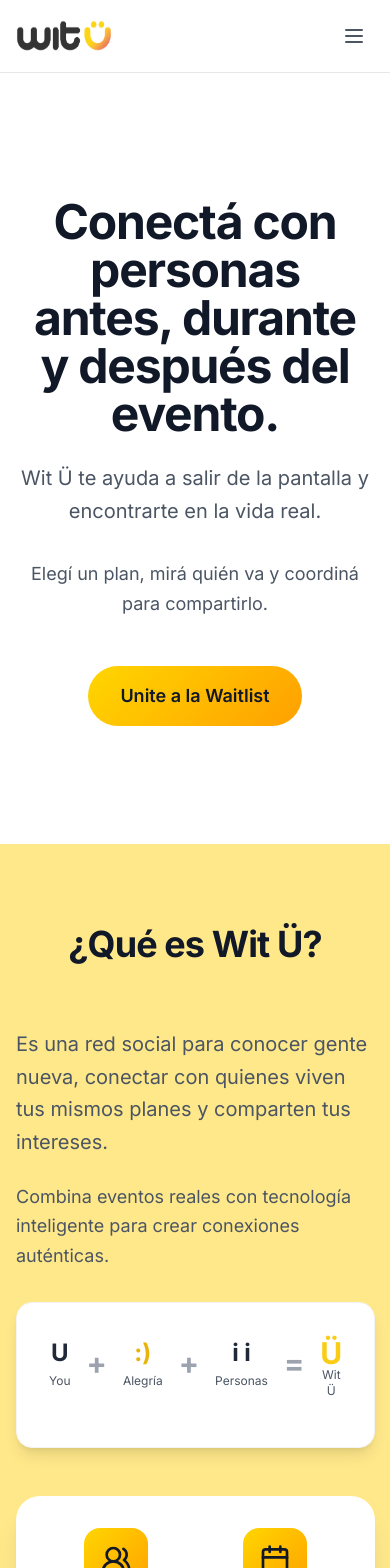
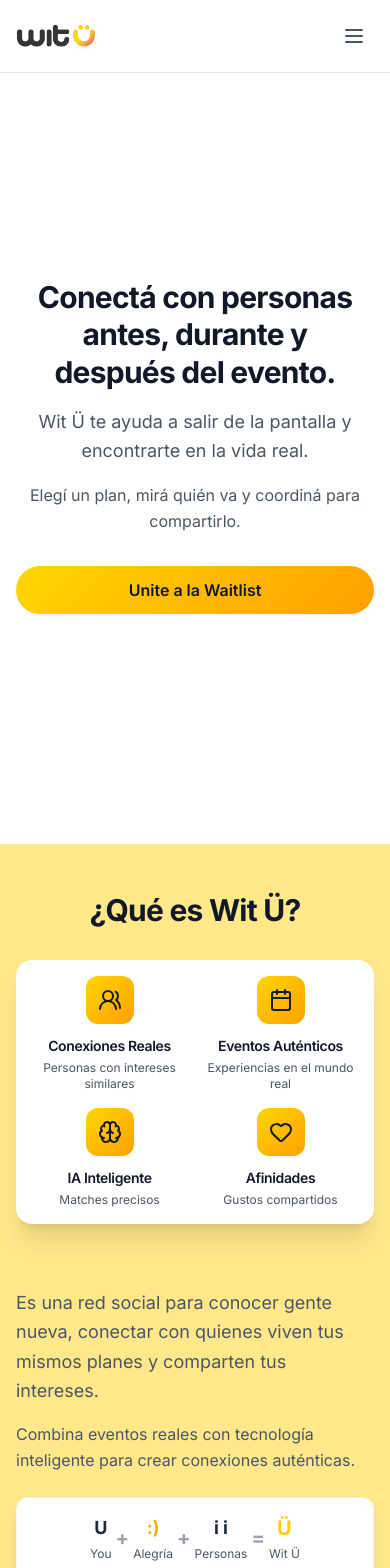
Before and after one commit to JuliLaterza/WitU_Landing, a Next.js app: page / in a window 390 px wide. Shown: the top 1568 px of the page. Built offline with nearby package versions, Linux system fonts and the light colour scheme.

Commit message:
fix mobile

```diff
--- a/src/app/globals.css
+++ b/src/app/globals.css
@@ -63,11 +63,18 @@
   * {
     @apply border-border;
   }
+
+  html {
+    overflow-x: hidden;
+  }
+
   body {
     @apply bg-background text-foreground;
     font-family: 'Inter', -apple-system, BlinkMacSystemFont, 'Segoe UI', 'Roboto', 'Oxygen', 'Ubuntu', 'Cantarell', sans-serif;
     -webkit-font-smoothing: antialiased;
     -moz-osx-font-smoothing: grayscale;
+    overflow-x: hidden;
+    width: 100%;
   }
 
   /* Mejoras específicas para Inter */
--- a/src/app/page.tsx
+++ b/src/app/page.tsx
@@ -76,45 +76,45 @@
   };
 
   return (
-    <div className="min-h-screen bg-white">
+    <div className="min-h-screen bg-white overflow-x-hidden w-full">
       {/* Header con navegación centrada */}
-      <header className="fixed top-0 left-0 right-0 z-50 bg-white/90 backdrop-blur-sm border-b border-gray-200">
-        <div className="container mx-auto px-4 py-4">
-          <nav className="flex items-center justify-between">
+      <header className="fixed top-0 left-0 right-0 z-50 bg-white/90 backdrop-blur-sm border-b border-gray-200 overflow-hidden">
+        <div className="container mx-auto px-4 py-4 w-full">
+          <nav className="flex items-center justify-between w-full">
             {/* Logo */}
-            <div className="flex items-center space-x-2">
+            <div className="flex items-center space-x-2 flex-shrink-0">
               <Image
                 src="/assets/images/logo_witu.png"
                 alt="Wit Ü Logo"
                 width={96}
                 height={32}
-                className="w-24 h-8"
+                className="w-20 sm:w-24 h-6 sm:h-8"
               />
             </div>
 
             {/* Navegación desktop */}
-            <div className="hidden md:flex items-center space-x-8">
+            <div className="hidden md:flex items-center space-x-4 lg:space-x-8 flex-shrink-0">
               <a
                 href="#que-es"
-                className="text-gray-600 hover:text-gray-900 transition-colors font-medium"
+                className="text-gray-600 hover:text-gray-900 transition-colors font-medium text-sm lg:text-base whitespace-nowrap"
               >
                 ¿Qué es?
               </a>
               <a
                 href="#eventos"
-                className="text-gray-600 hover:text-gray-900 transition-colors font-medium"
+                className="text-gray-600 hover:text-gray-900 transition-colors font-medium text-sm lg:text-base whitespace-nowrap"
               >
                 Eventos
               </a>
               <a
                 href="#como-funciona"
-                className="text-gray-600 hover:text-gray-900 transition-colors font-medium"
+                className="text-gray-600 hover:text-gray-900 transition-colors font-medium text-sm lg:text-base whitespace-nowrap"
               >
                 ¿Cómo funciona?
               </a>
               <a
                 href="#por-que"
-                className="text-gray-600 hover:text-gray-900 transition-colors font-medium"
+                className="text-gray-600 hover:text-gray-900 transition-colors font-medium text-sm lg:text-base whitespace-nowrap"
               >
                 ¿Por qué Wit Ü?
               </a>
@@ -124,7 +124,7 @@
                   e.preventDefault();
                   document.getElementById('waitlist')?.scrollIntoView({ behavior: 'smooth' });
                 }}
-                className="bg-gradient-yellow text-gray-900 px-4 py-2 rounded-full font-medium hover:bg-gradient-yellow-reverse transition-all duration-300 cursor-pointer"
+                className="bg-gradient-yellow text-gray-900 px-3 lg:px-4 py-2 rounded-full font-medium hover:bg-gradient-yellow-reverse transition-all duration-300 cursor-pointer text-sm lg:text-base whitespace-nowrap"
               >
                 Unite a la Waitlist
               </a>
@@ -204,22 +204,22 @@
       </header>
 
       {/* 1. Hero Section - Pantalla completa al inicio */}
-      <section className="h-screen flex items-center justify-center px-4 pt-20">
+      <section className="min-h-screen flex items-center justify-center px-4 pt-20 pb-8 overflow-hidden">
         <motion.div
           initial={{ opacity: 0, y: 20 }}
           animate={{ opacity: 1, y: 0 }}
           transition={{ duration: 0.8 }}
-          className="text-center max-w-4xl mx-auto"
+          className="text-center max-w-4xl mx-auto w-full"
         >
-          <h1 className="text-5xl md:text-6xl font-bold text-gray-900 mb-6">
+          <h1 className="text-3xl sm:text-4xl md:text-5xl lg:text-6xl font-bold text-gray-900 mb-4 sm:mb-6 leading-tight px-2">
             Conectá con personas antes, durante y después del evento.
           </h1>
 
-          <p className="text-xl md:text-2xl text-gray-600 mb-8 leading-relaxed max-w-3xl mx-auto">
+          <p className="text-lg sm:text-xl md:text-2xl text-gray-600 mb-4 sm:mb-8 leading-relaxed max-w-3xl mx-auto px-2">
             Wit Ü te ayuda a salir de la pantalla y encontrarte en la vida real.
           </p>
 
-          <p className="text-lg text-gray-600 mb-12 leading-relaxed max-w-3xl mx-auto">
+          <p className="text-base sm:text-lg text-gray-600 mb-8 sm:mb-12 leading-relaxed max-w-3xl mx-auto px-2">
             Elegí un plan, mirá quién va y coordiná para compartirlo.
           </p>
 
@@ -228,7 +228,7 @@
             animate={{ opacity: 1, y: 0 }}
             transition={{ duration: 0.6, delay: 0.2 }}
             onClick={() => document.getElementById('waitlist')?.scrollIntoView({ behavior: 'smooth' })}
-            className="bg-gradient-yellow text-gray-900 px-8 py-4 rounded-full font-semibold text-lg hover:bg-gradient-yellow-reverse hover:shadow-lg transform hover:scale-105 transition-all duration-300 cursor-pointer"
+            className="bg-gradient-yellow text-gray-900 px-6 sm:px-8 py-3 sm:py-4 rounded-full font-semibold text-base sm:text-lg hover:bg-gradient-yellow-reverse hover:shadow-lg transform hover:scale-105 transition-all duration-300 cursor-pointer w-full sm:w-auto"
           >
             Unite a la Waitlist
           </motion.button>
@@ -236,32 +236,32 @@
       </section>
 
       {/* 2. ¿Qué es Wit Ü? */}
-      <section id="que-es" className="py-20 px-4 bg-yellow-light">
+      <section id="que-es" className="py-12 sm:py-16 md:py-20 px-4 bg-yellow-light">
         <div className="container mx-auto max-w-6xl">
           <motion.div
             initial={{ opacity: 0, y: 20 }}
             whileInView={{ opacity: 1, y: 0 }}
             transition={{ duration: 0.8 }}
             viewport={{ once: true }}
-            className="text-center mb-16"
+            className="text-center mb-8 sm:mb-12 md:mb-16"
           >
-            <h2 className="text-4xl font-bold text-gray-900 mb-8">
+            <h2 className="text-3xl sm:text-4xl font-bold text-gray-900 mb-6 sm:mb-8">
               ¿Qué es Wit Ü?
             </h2>
           </motion.div>
 
-          <div className="grid lg:grid-cols-2 gap-12 items-center">
+          <div className="grid lg:grid-cols-2 gap-8 lg:gap-12 items-center">
             <motion.div
               initial={{ opacity: 0, x: -20 }}
               whileInView={{ opacity: 1, x: 0 }}
               transition={{ duration: 0.8, delay: 0.2 }}
               viewport={{ once: true }}
-              className="text-left"
+              className="text-left order-2 lg:order-1"
             >
-              <p className="text-xl text-gray-600 leading-relaxed mb-6">
+              <p className="text-lg sm:text-xl text-gray-600 leading-relaxed mb-4 sm:mb-6">
                 Es una red social para conocer gente nueva, conectar con quienes viven tus mismos planes y comparten tus intereses.
               </p>
-              <p className="text-lg text-gray-600 leading-relaxed mb-8">
+              <p className="text-base sm:text-lg text-gray-600 leading-relaxed mb-6 sm:mb-8">
                 Combina eventos reales con tecnología inteligente para crear conexiones auténticas.
               </p>
 
@@ -271,28 +271,28 @@
                 whileInView={{ opacity: 1, scale: 1 }}
                 transition={{ duration: 0.8, delay: 0.4 }}
                 viewport={{ once: true }}
-                className="max-w-md"
+                className="max-w-sm sm:max-w-md"
               >
-                <div className="bg-white rounded-2xl shadow-lg p-8 border border-gray-100">
+                <div className="bg-white rounded-xl sm:rounded-2xl shadow-lg p-4 sm:p-6 lg:p-8 border border-gray-100">
                   {/* Fórmula principal */}
-                  <div className="flex items-center justify-center space-x-4 mb-6">
+                  <div className="flex items-center justify-center space-x-1 sm:space-x-2 lg:space-x-4 mb-4 sm:mb-6">
                     <div className="text-center flex flex-col items-center">
-                      <div className="text-2xl font-bold text-gray-800 mb-1">U</div>
+                      <div className="text-lg sm:text-xl lg:text-2xl font-bold text-gray-800 mb-1">U</div>
                       <div className="text-xs text-gray-600 h-4 flex items-center">You</div>
                     </div>
-                    <div className="text-3xl font-bold text-gray-400 flex items-center h-full">+</div>
+                    <div className="text-xl sm:text-2xl lg:text-3xl font-bold text-gray-400 flex items-center h-full">+</div>
                     <div className="text-center flex flex-col items-center">
-                      <div className="text-2xl font-bold text-yellow-500 mb-1">:)</div>
+                      <div className="text-lg sm:text-xl lg:text-2xl font-bold text-yellow-500 mb-1">:)</div>
                       <div className="text-xs text-gray-600 h-4 flex items-center">Alegría</div>
                     </div>
-                    <div className="text-3xl font-bold text-gray-400 flex items-center h-full">+</div>
+                    <div className="text-xl sm:text-2xl lg:text-3xl font-bold text-gray-400 flex items-center h-full">+</div>
                     <div className="text-center flex flex-col items-center">
-                      <div className="text-2xl font-bold text-gray-800 mb-1">i i</div>
+                      <div className="text-lg sm:text-xl lg:text-2xl font-bold text-gray-800 mb-1">i i</div>
                       <div className="text-xs text-gray-600 h-4 flex items-center">Personas</div>
                     </div>
-                    <div className="text-3xl font-bold text-gray-400 flex items-center h-full">=</div>
+                    <div className="text-xl sm:text-2xl lg:text-3xl font-bold text-gray-400 flex items-center h-full">=</div>
                     <div className="text-center flex flex-col items-center">
-                      <div className="text-3xl font-bold text-yellow-400 mb-1">Ü</div>
+                      <div className="text-xl sm:text-2xl lg:text-3xl font-bold text-yellow-400 mb-1">Ü</div>
                       <div className="text-xs text-gray-600 h-4 flex items-center">Wit Ü</div>
                     </div>
                   </div>
@@ -306,37 +306,37 @@
               whileInView={{ opacity: 1, x: 0 }}
               transition={{ duration: 0.8, delay: 0.6 }}
               viewport={{ once: true }}
-              className="relative"
+              className="relative order-1 lg:order-2 mb-8 lg:mb-0"
             >
-              <div className="bg-white rounded-3xl p-8 shadow-xl">
-                <div className="grid grid-cols-2 gap-6">
+              <div className="bg-white rounded-2xl sm:rounded-3xl p-4 sm:p-6 lg:p-8 shadow-xl">
+                <div className="grid grid-cols-2 gap-4 sm:gap-6">
                   <div className="text-center">
-                    <div className="w-16 h-16 bg-gradient-yellow rounded-2xl flex items-center justify-center mb-4 mx-auto">
-                      <Users2 className="w-8 h-8 text-gray-900" />
+                    <div className="w-12 h-12 sm:w-16 sm:h-16 bg-gradient-yellow rounded-xl sm:rounded-2xl flex items-center justify-center mb-3 sm:mb-4 mx-auto">
+                      <Users2 className="w-6 h-6 sm:w-8 sm:h-8 text-gray-900" />
                     </div>
-                    <h3 className="font-semibold text-gray-900 mb-2">Conexiones Reales</h3>
-                    <p className="text-sm text-gray-600">Personas con intereses similares</p>
+                    <h3 className="text-sm sm:text-base font-semibold text-gray-900 mb-1 sm:mb-2">Conexiones Reales</h3>
+                    <p className="text-xs sm:text-sm text-gray-600">Personas con intereses similares</p>
                   </div>
                   <div className="text-center">
-                    <div className="w-16 h-16 bg-gradient-yellow rounded-2xl flex items-center justify-center mb-4 mx-auto">
-                      <Calendar className="w-8 h-8 text-gray-900" />
+                    <div className="w-12 h-12 sm:w-16 sm:h-16 bg-gradient-yellow rounded-xl sm:rounded-2xl flex items-center justify-center mb-3 sm:mb-4 mx-auto">
+                      <Calendar className="w-6 h-6 sm:w-8 sm:h-8 text-gray-900" />
                     </div>
-                    <h3 className="font-semibold text-gray-900 mb-2">Eventos Auténticos</h3>
-                    <p className="text-sm text-gray-600">Experiencias en el mundo real</p>
+                    <h3 className="text-sm sm:text-base font-semibold text-gray-900 mb-1 sm:mb-2">Eventos Auténticos</h3>
+                    <p className="text-xs sm:text-sm text-gray-600">Experiencias en el mundo real</p>
                   </div>
                   <div className="text-center">
-                    <div className="w-16 h-16 bg-gradient-yellow rounded-2xl flex items-center justify-center mb-4 mx-auto">
-                      <Brain className="w-8 h-8 text-gray-900" />
+                    <div className="w-12 h-12 sm:w-16 sm:h-16 bg-gradient-yellow rounded-xl sm:rounded-2xl flex items-center justify-center mb-3 sm:mb-4 mx-auto">
+                      <Brain className="w-6 h-6 sm:w-8 sm:h-8 text-gray-900" />
                     </div>
-                    <h3 className="font-semibold text-gray-900 mb-2">IA Inteligente</h3>
-                    <p className="text-sm text-gray-600">Matches precisos</p>
+                    <h3 className="text-sm sm:text-base font-semibold text-gray-900 mb-1 sm:mb-2">IA Inteligente</h3>
+                    <p className="text-xs sm:text-sm text-gray-600">Matches precisos</p>
                   </div>
                   <div className="text-center">
-                    <div className="w-16 h-16 bg-gradient-yellow rounded-2xl flex items-center justify-center mb-4 mx-auto">
-                      <Heart className="w-8 h-8 text-gray-900" />
+                    <div className="w-12 h-12 sm:w-16 sm:h-16 bg-gradient-yellow rounded-xl sm:rounded-2xl flex items-center justify-center mb-3 sm:mb-4 mx-auto">
+                      <Heart className="w-6 h-6 sm:w-8 sm:h-8 text-gray-900" />
                     </div>
-                    <h3 className="font-semibold text-gray-900 mb-2">Afinidades</h3>
-                    <p className="text-sm text-gray-600">Gustos compartidos</p>
+                    <h3 className="text-sm sm:text-base font-semibold text-gray-900 mb-1 sm:mb-2">Afinidades</h3>
+                    <p className="text-xs sm:text-sm text-gray-600">Gustos compartidos</p>
                   </div>
                 </div>
               </div>
@@ -346,24 +346,24 @@
       </section>
 
       {/* 3. Tipos de eventos */}
-      <section id="eventos" className="py-20 px-4">
+      <section id="eventos" className="py-12 sm:py-16 md:py-20 px-4">
         <div className="container mx-auto max-w-6xl">
           <motion.div
             initial={{ opacity: 0, y: 20 }}
             whileInView={{ opacity: 1, y: 0 }}
             transition={{ duration: 0.8 }}
             viewport={{ once: true }}
-            className="text-center mb-16"
+            className="text-center mb-8 sm:mb-12 md:mb-16"
           >
-            <h2 className="text-4xl font-bold text-gray-900 mb-8">
+            <h2 className="text-3xl sm:text-4xl font-bold text-gray-900 mb-6 sm:mb-8">
               ¿Qué tipos de eventos podés encontrar?
             </h2>
-            <p className="text-xl text-gray-600 leading-relaxed max-w-3xl mx-auto mb-12">
+            <p className="text-lg sm:text-xl text-gray-600 leading-relaxed max-w-3xl mx-auto mb-8 sm:mb-12 px-2">
               En la app vas a encontrar planes para todos los gustos y momentos:
             </p>
           </motion.div>
 
-          <div className="space-y-12">
+          <div className="space-y-8 sm:space-y-12">
             {[
               {
                 icon: Music,
@@ -390,25 +390,25 @@
                 whileInView={{ opacity: 1, x: 0 }}
                 transition={{ duration: 0.8, delay: index * 0.2 }}
                 viewport={{ once: true }}
-                className={`flex ${index % 2 === 0 ? 'flex-row' : 'flex-row-reverse'} items-center gap-12`}
+                className={`flex flex-col lg:flex-row ${index % 2 === 0 ? 'lg:flex-row' : 'lg:flex-row-reverse'} items-center gap-6 lg:gap-12`}
               >
-                <div className="flex-1">
-                  <div className={`w-24 h-24 bg-gradient-to-r ${event.color} rounded-3xl flex items-center justify-center mb-6 shadow-lg`}>
-                    <event.icon className="w-12 h-12 text-white" />
+                <div className="flex-1 text-center lg:text-left">
+                  <div className={`w-16 h-16 sm:w-20 sm:h-20 lg:w-24 lg:h-24 bg-gradient-to-r ${event.color} rounded-xl sm:rounded-2xl lg:rounded-3xl flex items-center justify-center mb-4 sm:mb-6 shadow-lg mx-auto lg:mx-0`}>
+                    <event.icon className="w-8 h-8 sm:w-10 sm:h-10 lg:w-12 lg:h-12 text-white" />
                   </div>
-                  <h3 className="text-2xl font-bold text-gray-900 mb-4">
+                  <h3 className="text-xl sm:text-2xl font-bold text-gray-900 mb-3 sm:mb-4">
                     {event.title}
                   </h3>
-                  <p className="text-lg text-gray-600 leading-relaxed">
+                  <p className="text-base sm:text-lg text-gray-600 leading-relaxed">
                     {event.description}
                   </p>
                 </div>
 
-                <div className="flex-1">
-                  <div className="bg-gray-100 rounded-3xl h-64 flex items-center justify-center">
+                <div className="flex-1 w-full lg:w-auto">
+                  <div className="bg-gray-100 rounded-2xl sm:rounded-3xl h-48 sm:h-64 flex items-center justify-center">
                     <div className="text-center text-gray-400">
-                      <event.icon className="w-16 h-16 mx-auto mb-4 opacity-20" />
-                      <p className="text-sm">Visualización del evento</p>
+                      <event.icon className="w-12 h-12 sm:w-16 sm:h-16 mx-auto mb-3 sm:mb-4 opacity-20" />
+                      <p className="text-xs sm:text-sm">Visualización del evento</p>
                     </div>
                   </div>
                 </div>
```
